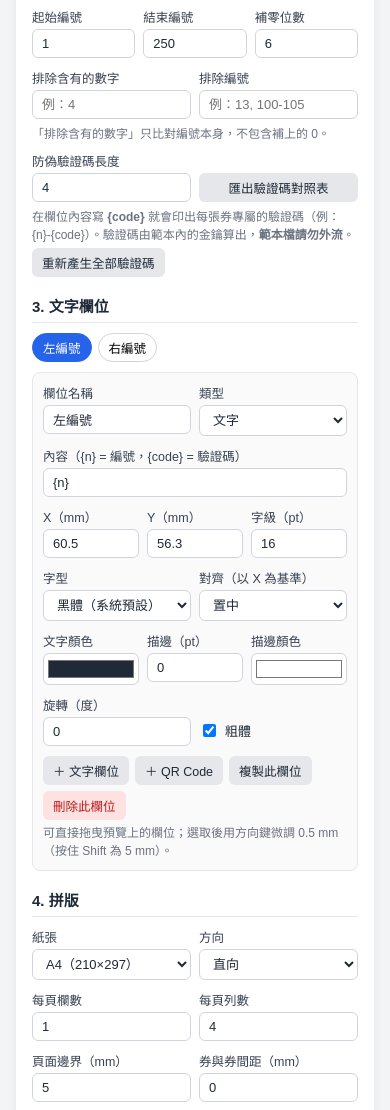
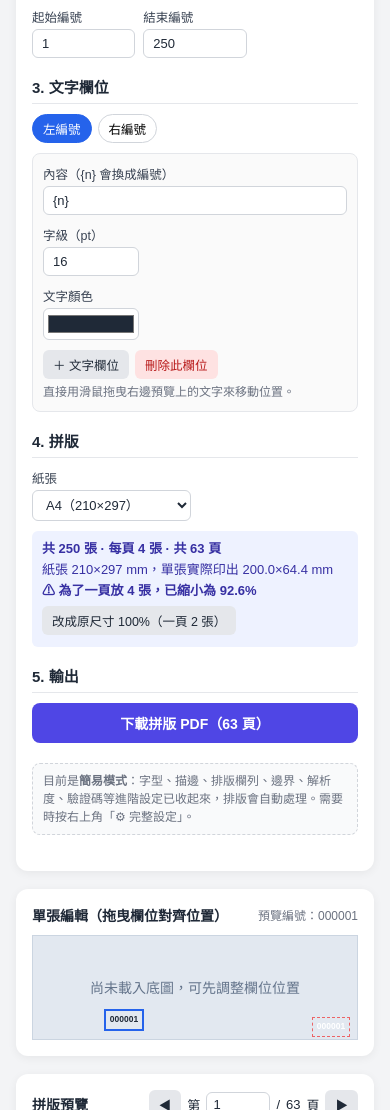
Before and after one commit to windsjp00171-star/CODETOOL, a plain HTML site: page ticket-studio/index.html in a window 390 px wide. Shown: the part 890-2000 px from the top of the page. Drawn offline with nearby package versions, Linux system fonts and the light colour scheme.

Commit message:
Add simple mode that hides advanced settings by default
Simple mode shows only template, background, size, print method,
number range, field text/size/color and the PDF button, and re-runs
auto layout when size, bleed or paper changes. Full settings are one
click away and the choice is remembered. Scaled layouts now offer a
one-click switch to full-size layout.

Co-Authored-By: Claude Opus 5.5 <noreply@anthropic.com>
Claude-Session: https://claude.ai/code/session_01P35kDiyL2SNDNtWgvwf5ow

```diff
--- a/ticket-studio/index.html
+++ b/ticket-studio/index.html
@@ -15,6 +15,10 @@
     }
     * { box-sizing: border-box; font-family: "Noto Sans TC", "Microsoft JhengHei", "PingFang TC", sans-serif; }
     [hidden] { display: none !important; }
+    body.simple .adv { display: none !important; }
+    body:not(.simple) .simple-only { display: none !important; }
+    header .actions button.mode-on { background: #fff; color: var(--head); font-weight: 600; }
+    .simple-note { font-size: 12px; color: var(--muted); background: #f9fafb; border: 1px dashed var(--input); border-radius: 8px; padding: 8px 10px; margin-top: 12px; line-height: 1.5; }
     body { margin: 0; background: var(--bg); color: var(--text); }
     header { background: var(--head); color: #fff; padding: 12px 20px; display: flex; flex-wrap: wrap; gap: 10px; justify-content: space-between; align-items: center; }
     header h1 { margin: 0; font-size: 18px; font-weight: 600; }
@@ -173,6 +177,7 @@
       </nav>
     </div>
     <div class="actions">
+      <button id="btnMode" title="切換簡易／完整設定">⚙ 完整設定</button>
       <button id="btnUndo" title="復原（Ctrl+Z）">↶ 復原</button>
       <button id="btnRedo" title="重做（Ctrl+Shift+Z）">↷ 重做</button>
       <button id="btnExportTpl" title="把目前所有設定（含底圖）存成檔案，下次直接載入">匯出範本</button>
@@ -202,7 +207,7 @@
       <div class="fg" style="display:grid; grid-template-columns: 1fr 1fr auto; gap:8px; align-items:end;">
         <div><label class="l">寬（mm）</label><input type="number" step="0.1" min="10" data-bind="ticket.w" /></div>
         <div><label class="l">高（mm）</label><input type="number" step="0.1" min="10" data-bind="ticket.h" /></div>
-        <button class="btn-sm" id="btnSwapSize" title="寬高對調（直式 ↔ 橫式）" style="height:32px;">⇄</button>
+        <button class="btn-sm" id="btnSwapSize" title="寬高對調（直式 ↔ 橫式）" style="height:32px;">⇄ 直橫</button>
       </div>
       <div class="info" id="sizeInfo" style="margin-bottom:10px;"></div>
 
@@ -252,13 +257,13 @@
       <div class="row3 fg">
         <div><label class="l">起始編號</label><input type="number" min="0" data-bind="num.start" /></div>
         <div class="only-seq"><label class="l">結束編號</label><input type="number" min="0" data-bind="num.end" /></div>
-        <div><label class="l">補零位數</label><input type="number" min="1" max="12" data-bind="num.digits" /></div>
+        <div class="adv"><label class="l">補零位數</label><input type="number" min="1" max="12" data-bind="num.digits" /></div>
       </div>
-      <div class="row2 fg only-seq">
+      <div class="row2 fg only-seq adv">
         <div><label class="l">排除含有的數字</label><input type="text" placeholder="例：4" data-bind="num.exDigits" /></div>
         <div><label class="l">排除編號</label><input type="text" placeholder="例：13, 100-105" data-bind="num.exList" /></div>
       </div>
-      <div class="hint only-seq" style="margin-top:-4px; margin-bottom:8px;">「排除含有的數字」只比對編號本身，不包含補上的 0。</div>
+      <div class="hint only-seq adv" style="margin-top:-4px; margin-bottom:8px;">「排除含有的數字」只比對編號本身，不包含補上的 0。</div>
       <div class="only-list">
         <div class="fg">
           <label class="l">名單（從 Excel 直接複製貼上，第一列是欄位名稱）</label>
@@ -268,30 +273,30 @@
         <div class="hint" id="listInfo"></div>
         <div class="chips" id="listCols" style="margin-top:6px;"></div>
       </div>
-      <div class="row2 fg">
+      <div class="row2 fg adv">
         <div><label class="l">防偽驗證碼長度</label><input type="number" min="3" max="8" data-bind="num.codeLen" /></div>
         <div style="display:flex; align-items:flex-end; gap:6px;"><button class="btn-sm" id="btnCodeCsv" style="width:100%;">匯出驗證碼對照表</button></div>
       </div>
-      <div class="hint" style="margin-top:-4px;">在欄位內容寫 <b>{code}</b> 就會印出每張券專屬的驗證碼（例：{n}-{code}）。驗證碼由範本內的金鑰算出，<b>範本檔請勿外流</b>。
+      <div class="hint adv" style="margin-top:-4px;">在欄位內容寫 <b>{code}</b> 就會印出每張券專屬的驗證碼（例：{n}-{code}）。驗證碼由範本內的金鑰算出，<b>範本檔請勿外流</b>。
         <button class="btn-sm" id="btnNewSeed" style="margin-top:4px;">重新產生全部驗證碼</button></div>
 
       <h2>3. 文字欄位</h2>
       <div class="chips" id="fieldChips"></div>
       <div class="field-form" id="fieldForm">
-        <div class="row2 fg">
+        <div class="row2 fg adv">
           <div><label class="l">欄位名稱</label><input type="text" data-f="name" /></div>
           <div><label class="l">類型</label>
             <select data-f="type"><option value="text">文字</option><option value="qr">QR Code</option></select>
           </div>
         </div>
-        <div class="fg"><label class="l">內容（{n} = 編號，{code} = 驗證碼）</label><input type="text" data-f="tpl" /></div>
+        <div class="fg"><label class="l">內容（{n} 會換成編號<span class="adv">，{code} = 驗證碼</span>）</label><input type="text" data-f="tpl" /></div>
         <div class="row3 fg">
-          <div><label class="l">X（mm）</label><input type="number" step="0.1" data-f="xmm" /></div>
-          <div><label class="l">Y（mm）</label><input type="number" step="0.1" data-f="ymm" /></div>
+          <div class="adv"><label class="l">X（mm）</label><input type="number" step="0.1" data-f="xmm" /></div>
+          <div class="adv"><label class="l">Y（mm）</label><input type="number" step="0.1" data-f="ymm" /></div>
           <div class="only-text"><label class="l">字級（pt）</label><input type="number" step="0.5" min="2" data-f="size" /></div>
           <div class="only-qr"><label class="l">QR 邊長（mm）</label><input type="number" step="0.5" min="5" data-f="qrSize" /></div>
         </div>
-        <div class="row2 fg only-text">
+        <div class="row2 fg only-text adv">
           <div><label class="l">字型</label><select data-f="font" id="fontSelect"></select></div>
           <div><label class="l">對齊（以 X 為基準）</label>
             <select data-f="align"><option value="center">置中</option><option value="left">靠左</option><option value="right">靠右</option></select>
@@ -299,21 +304,21 @@
         </div>
         <div class="row3 fg">
           <div><label class="l only-text">文字顏色</label><label class="l only-qr">QR 顏色</label><input type="color" data-f="color" /></div>
-          <div class="only-text"><label class="l">描邊（pt）</label><input type="number" step="0.1" min="0" data-f="stroke" /></div>
-          <div class="only-text"><label class="l">描邊顏色</label><input type="color" data-f="strokeColor" /></div>
-          <div class="only-qr" style="grid-column: span 2; display:flex; align-items:flex-end;"><label class="check"><input type="checkbox" data-f="qrQuiet" /> 白底留邊（較好掃）</label></div>
+          <div class="only-text adv"><label class="l">描邊（pt）</label><input type="number" step="0.1" min="0" data-f="stroke" /></div>
+          <div class="only-text adv"><label class="l">描邊顏色</label><input type="color" data-f="strokeColor" /></div>
+          <div class="only-qr adv" style="grid-column: span 2; display:flex; align-items:flex-end;"><label class="check"><input type="checkbox" data-f="qrQuiet" /> 白底留邊（較好掃）</label></div>
         </div>
-        <div class="row2 fg">
+        <div class="row2 fg adv">
           <div><label class="l">旋轉（度）</label><input type="number" step="1" data-f="rotate" /></div>
           <div style="display:flex; align-items:flex-end;" class="only-text"><label class="check"><input type="checkbox" data-f="bold" /> 粗體</label></div>
         </div>
         <div style="display:flex; gap:6px; flex-wrap:wrap;">
           <button class="btn-sm" id="btnAddField">＋ 文字欄位</button>
-          <button class="btn-sm" id="btnAddQr">＋ QR Code</button>
-          <button class="btn-sm" id="btnDupField">複製此欄位</button>
+          <button class="btn-sm adv" id="btnAddQr">＋ QR Code</button>
+          <button class="btn-sm adv" id="btnDupField">複製此欄位</button>
           <button class="btn-sm btn-danger" id="btnDelField">刪除此欄位</button>
         </div>
-        <div class="hint">可直接拖曳預覽上的欄位；選取後用方向鍵微調 0.5 mm（按住 Shift 為 5 mm）。</div>
+        <div class="hint">直接用滑鼠拖曳右邊預覽上的文字來移動位置。<span class="adv">選取後可用方向鍵微調 0.5 mm（按住 Shift 為 5 mm）。</span></div>
       </div>
 
       <h2>4. 拼版</h2>
@@ -321,34 +326,35 @@
         <div><label class="l">紙張</label>
           <select data-bind="layout.paper"><option value="A4">A4（210×297）</option><option value="A3">A3（297×420）</option><option value="B4">B4（257×364）</option><option value="Letter">Letter（216×279）</option></select>
         </div>
-        <div><label class="l">方向</label>
+        <div class="adv"><label class="l">方向</label>
           <select data-bind="layout.orient"><option value="portrait">直向</option><option value="landscape">橫向</option></select>
         </div>
       </div>
-      <div class="row2 fg">
+      <div class="row2 fg adv">
         <div><label class="l">每頁欄數</label><input type="number" min="1" max="20" data-bind="layout.cols" /></div>
         <div><label class="l">每頁列數</label><input type="number" min="1" max="40" data-bind="layout.rows" /></div>
       </div>
-      <div class="row2 fg">
+      <div class="row2 fg adv">
         <div><label class="l">頁面邊界（mm）</label><input type="number" min="0" step="0.5" data-bind="layout.margin" /></div>
         <div><label class="l">券與券間距（mm）</label><input type="number" min="0" step="0.5" data-bind="layout.gap" /></div>
       </div>
-      <label class="check"><input type="checkbox" data-bind="layout.stackCut" /> 疊切排序（整疊裁切後自動連號）</label>
-      <label class="check"><input type="checkbox" data-bind="layout.cutMarks" /> 頁緣裁切標記</label>
-      <label class="check"><input type="checkbox" data-bind="layout.cutLines" /> 券與券之間的虛線</label>
-      <button class="btn-sm" id="btnAutoLayout" style="margin:4px 0 10px;">自動：原尺寸 100% 下放最多張</button>
+      <label class="check adv"><input type="checkbox" data-bind="layout.stackCut" /> 疊切排序（整疊裁切後自動連號）</label>
+      <label class="check adv"><input type="checkbox" data-bind="layout.cutMarks" /> 頁緣裁切標記</label>
+      <label class="check adv"><input type="checkbox" data-bind="layout.cutLines" /> 券與券之間的虛線</label>
+      <button class="btn-sm adv" id="btnAutoLayout" style="margin:4px 0 10px;">自動：原尺寸 100% 下放最多張</button>
       <div class="info" id="layoutInfo"></div>
 
       <h2>5. 輸出</h2>
-      <div class="row2 fg">
+      <div class="row2 fg adv">
         <div><label class="l">解析度</label>
           <select data-bind="out.dpi"><option value="150">150 dpi（檔案小）</option><option value="200">200 dpi</option><option value="300">300 dpi（印刷用）</option></select>
         </div>
         <div style="display:flex; align-items:flex-end;"><label class="check"><input type="checkbox" data-bind="out.noBg" /> 只印編號（套印）</label></div>
       </div>
       <button class="btn btn-primary" id="btnPdf">下載拼版 PDF</button>
-      <button class="btn btn-success" id="btnZip">下載全部單張圖片（ZIP）</button>
+      <button class="btn btn-success adv" id="btnZip">下載全部單張圖片（ZIP）</button>
       <div class="progress" id="progress"><div></div></div>
+      <div class="simple-note simple-only">目前是<b>簡易模式</b>：字型、描邊、排版欄列、邊界、解析度、驗證碼等進階設定已收起來，排版會自動處理。需要時按右上角「⚙ 完整設定」。</div>
       <div class="status" id="statusText"></div>
     </aside>
 
@@ -1059,6 +1065,8 @@
         let v = el.type === "checkbox" ? el.checked : el.value;
         if (el.type === "number" || p === "out.dpi") { const n = parseFloat(v); if (!Number.isFinite(n)) return; v = n; }
         setPath(p, v);
+        // 簡易模式：換尺寸、紙張、出血時自動重新排版（原尺寸放最多張）
+        if (simpleUI && /^(ticket\.(w|h|bleed)|layout\.paper)$/.test(p)) autoLayout();
         refreshAll();
       });
     });
@@ -1140,8 +1148,16 @@
       if (err) { add(err, true); return; }
       add(`共 ${nums.length} 張${skipped ? `（已排除 ${skipped} 個）` : ""} · 每頁 ${L.perPage} 張 · 共 ${pages} 頁`, true);
       add(`紙張 ${L.pw}×${L.ph} mm，單張實際印出 ${(L.sw).toFixed(1)}×${(L.sh).toFixed(1)} mm`);
-      if (L.scale < 0.999) add(`⚠ 放不下原尺寸，已縮放為 ${(L.scale * 100).toFixed(1)}%`, true);
-      else add("✓ 原尺寸 100% 輸出");
+      if (L.scale < 0.999) {
+        add(`⚠ 為了一頁放 ${L.perPage} 張，已縮小為 ${(L.scale * 100).toFixed(1)}%`, true);
+        const best = bestLayout();
+        if (best) {
+          const b = document.createElement("button"); b.className = "btn-sm"; b.style.margin = "4px 0";
+          b.textContent = `改成原尺寸 100%（一頁 ${best.n} 張）`;
+          b.onclick = () => { autoLayout(); syncBindings(); refreshAll(); };
+          info.appendChild(b);
+        }
+      } else add("✓ 原尺寸 100% 輸出");
       if (L.bleed > 0) add(`出血 ${L.bleed} mm${L.bleedShort ? "（只有外圍）" : "（每張四邊）"}`);
       if (L.bleedShort) {
         add(`⚠ 券與券的間距小於 ${+(2 * L.bleed).toFixed(2)} mm，相鄰券之間沒有完整出血。滿版設計建議把間距設為 ${+(2 * L.bleed).toFixed(2)} mm。`, true);
@@ -1538,7 +1554,7 @@
     function showView(v) {
       document.querySelectorAll(".tabs button").forEach((b) => b.classList.toggle("on", b.dataset.view === v));
       $("viewDesign").hidden = v !== "design"; $("viewDraw").hidden = v !== "draw";
-      $("btnUndo").hidden = $("btnRedo").hidden = v !== "design";
+      $("btnUndo").hidden = $("btnRedo").hidden = $("btnMode").hidden = v !== "design";
       try { localStorage.setItem("ticketStudio.view", v); } catch (e) {}
       if (v === "draw") { renderDraw(); $("entryNum").focus(); } else schedulePreview();
     }
@@ -1857,6 +1873,21 @@
       D.winners = []; D.cur = null; saveDraw(); showWinner(null); msg("ok", "已清除全部紀錄。"); renderDrawStatus();
     };
 
+    // ---------- 簡易／完整設定 ----------
+    let simpleUI = true;
+    try { simpleUI = localStorage.getItem("ticketStudio.ui") !== "full"; } catch (e) {}
+    function applyUIMode() {
+      document.body.classList.toggle("simple", simpleUI);
+      $("btnMode").textContent = simpleUI ? "⚙ 完整設定" : "← 回簡易模式";
+      $("btnMode").classList.toggle("mode-on", !simpleUI);
+    }
+    $("btnMode").onclick = () => {
+      simpleUI = !simpleUI;
+      try { localStorage.setItem("ticketStudio.ui", simpleUI ? "simple" : "full"); } catch (e) {}
+      applyUIMode(); renderEditor(); schedulePreview();
+    };
+    applyUIMode();
+
     // ---------- 啟動 ----------
     loadSaved();
     selId = S.fields[0]?.id ?? null;
```
Also changed, not shown: 1 other file.
